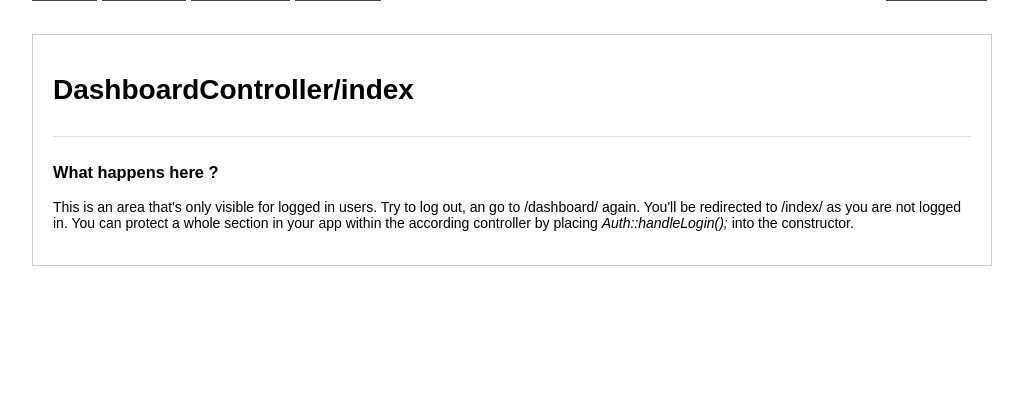
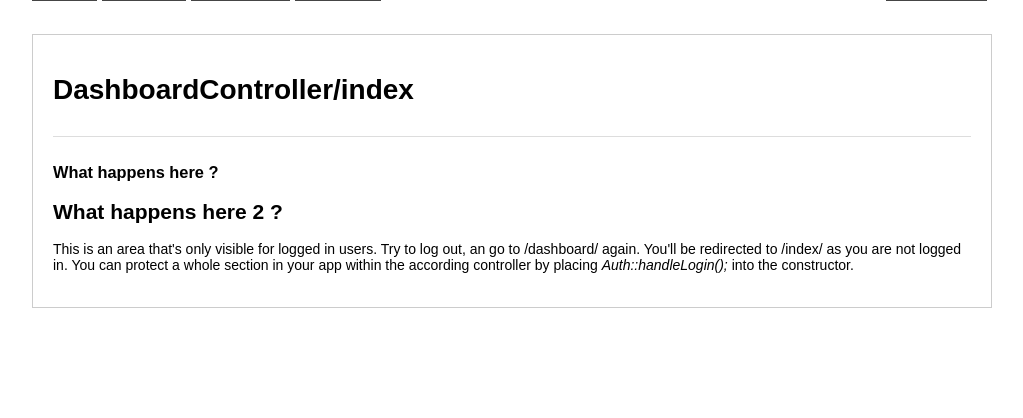
Before and after one commit to preduseldavid/php-MVC, a PHP site: template application/view/dashboard/index.php in a window 1280 px wide. Shown: the part 382-800 px from the top of the page, without its empty margins (128-1151 px from the left). Run offline with PHP 8.4, Linux system fonts and the light colour scheme; the template is opened without the code that fills it, so the values that code supplies are empty.

Commit message:
test commit

```diff
--- a/application/view/dashboard/index.php
+++ b/application/view/dashboard/index.php
@@ -6,6 +6,7 @@
         <?php $this->renderFeedbackMessages(); ?>
 
         <h3>What happens here ?</h3>
+        <h2>What happens here 2 ?</h2>
         <p>
             This is an area that's only visible for logged in users. Try to log out, an go to /dashboard/ again. You'll
             be redirected to /index/ as you are not logged in. You can protect a whole section in your app within the
```
